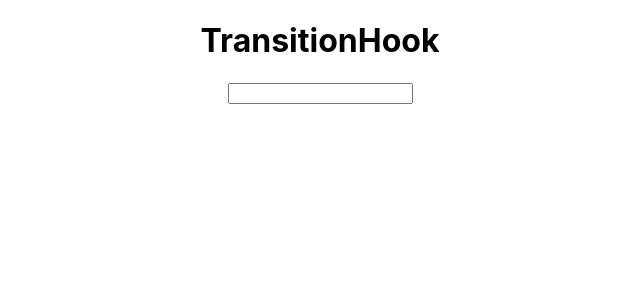
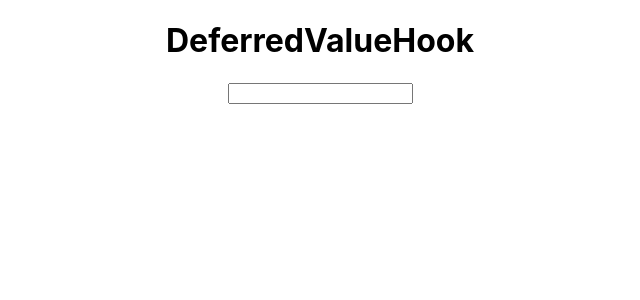
Before and after one commit to ritikj27/react-hooks, a React (Create React App) app: page / in a window 1280 px wide. Shown: the top 300 px of the page, without its empty margins (320-960 px from the left). Built offline with nearby package versions, Linux system fonts and the light colour scheme.

Commit message:
learn about useDeferredValue hook

```diff
--- a/src/App.js
+++ b/src/App.js
@@ -6,6 +6,7 @@ import ReducerHook from './components/ReducerHook';
 import TodoReducer from './components/TodoReducer';
 import CallbackHook from './components/useCallback/CallbackHook';
 import TransitionHook from './components/useTransition/TransitionHook';
+import DeferredValueHook from './components/useDeferedValue/DeferredValueHook';
 
 function App() {
   return (
@@ -15,7 +16,8 @@ function App() {
      {/* <ReducerHook/> */}
      {/* <TodoReducer /> */}
      {/* <CallbackHook/> */}
-     <TransitionHook/>
+     {/* <TransitionHook/> */}
+     <DeferredValueHook/>
     </div>
   );
 }
--- /dev/null
+++ b/src/components/useDeferedValue/DeferredValueHook.js
@@ -0,0 +1,15 @@
+import React, { useState } from "react";
+import List from "./List";
+
+function DeferredValueHook() {
+  const [input, setInput] = useState("");
+  return (
+    <div>
+      <h1>DeferredValueHook</h1>
+      <input value={input} onChange={(e)=>setInput(e.target.value)}/>
+      <List input={input}/>
+    </div>
+  );
+}
+
+export default DeferredValueHook;
--- /dev/null
+++ b/src/components/useDeferedValue/List.js
@@ -0,0 +1,17 @@
+import React, { useDeferredValue, useMemo } from "react";
+
+function List({ input }) {
+  const deferredValue = useDeferredValue(input);
+
+  const list = useMemo(() => {
+    const l = [];
+    for (let i = 0; i <= 20000; i++) {
+      l.push(<div key={i}>{deferredValue}</div>);
+    }
+    return l;
+  }, [deferredValue]); // Include deferredValue in the dependency array
+
+  return <>{list}</>; // Render the list directly instead of returning it
+}
+
+export default List;
--- a/src/components/useTransition/TransitionHook.js
+++ b/src/components/useTransition/TransitionHook.js
@@ -1,4 +1,4 @@
-import React, { useState, useTransition } from "react";
+import React, { useState, useTransition,useDeferredValue } from "react";
 
 // without transition it rendering  at once
 // tranistion it render 2 times
```
